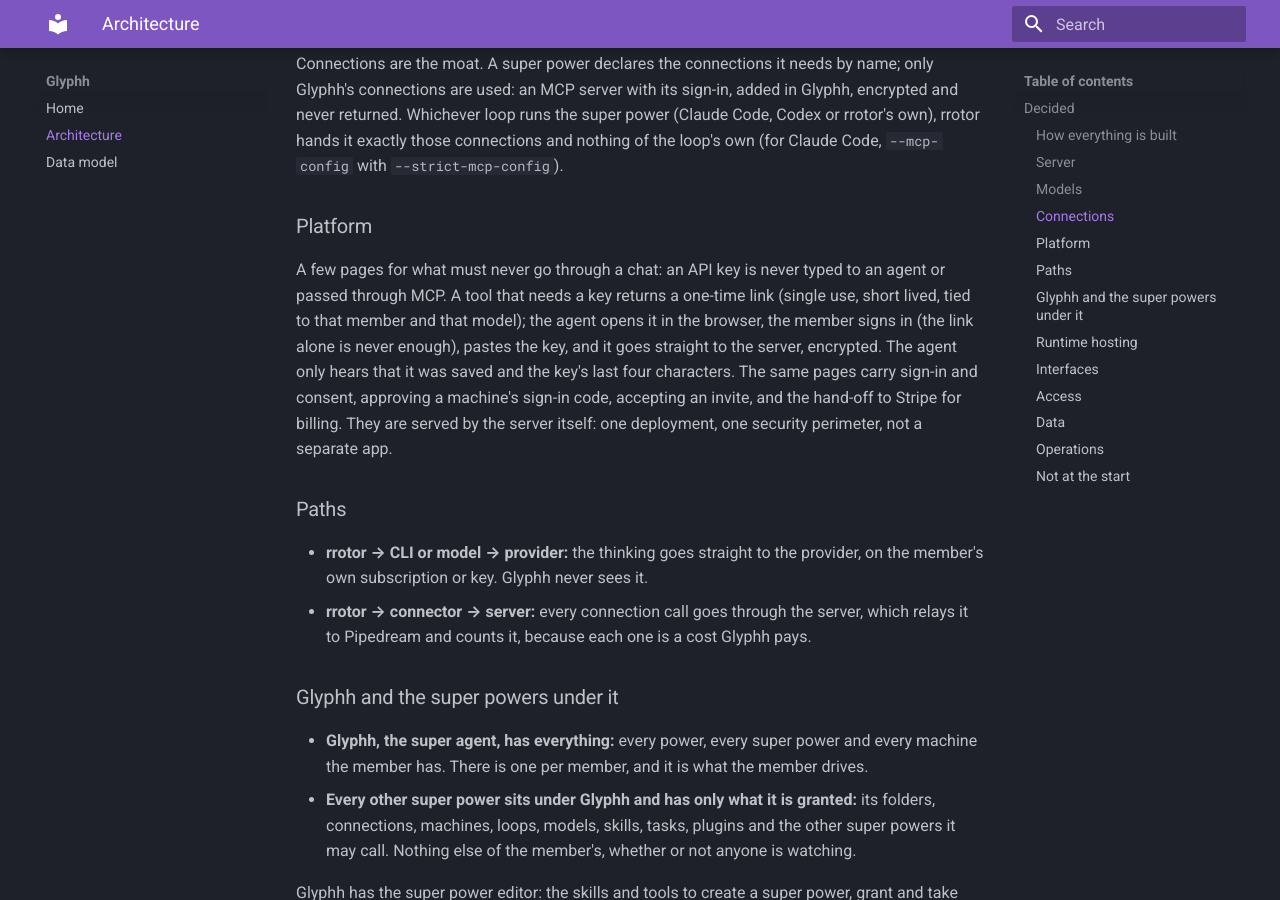
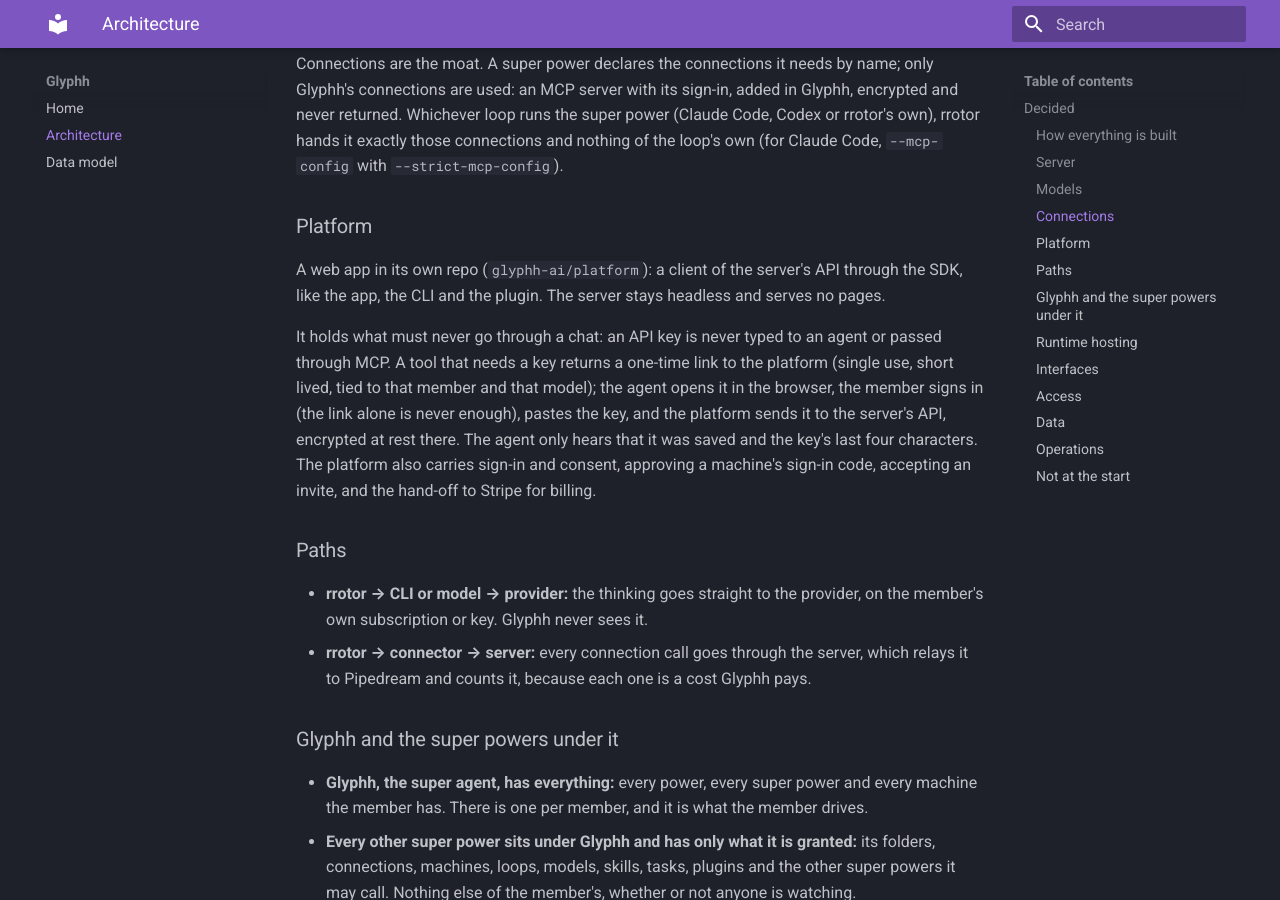
Before and after one commit to glyphh-ai/server, an MkDocs documentation site: the page built from docs/architecture.md, in a window 1280 px wide and 900 px high, scrolled down 1564 px. Built offline with MkDocs 1.6.1 and Material for MkDocs 9.7.7, drawn with Linux system fonts in a browser that asks for light colours.

Commit message:
Architecture: the platform is its own app, a client of the API; the server serves no pages
Co-Authored-By: Claude Opus 5.5 <noreply@anthropic.com>

```diff
--- a/docs/architecture.md
+++ b/docs/architecture.md
@@ -43,7 +43,9 @@ Connections are the moat. A super power declares the connections it needs by nam
 
 ### Platform
 
-A few pages for what must never go through a chat: an API key is never typed to an agent or passed through MCP. A tool that needs a key returns a one-time link (single use, short lived, tied to that member and that model); the agent opens it in the browser, the member signs in (the link alone is never enough), pastes the key, and it goes straight to the server, encrypted. The agent only hears that it was saved and the key's last four characters. The same pages carry sign-in and consent, approving a machine's sign-in code, accepting an invite, and the hand-off to Stripe for billing. They are served by the server itself: one deployment, one security perimeter, not a separate app.
+A web app in its own repo (`glyphh-ai/platform`): a client of the server's API through the SDK, like the app, the CLI and the plugin. The server stays headless and serves no pages.
+
+It holds what must never go through a chat: an API key is never typed to an agent or passed through MCP. A tool that needs a key returns a one-time link to the platform (single use, short lived, tied to that member and that model); the agent opens it in the browser, the member signs in (the link alone is never enough), pastes the key, and the platform sends it to the server's API, encrypted at rest there. The agent only hears that it was saved and the key's last four characters. The platform also carries sign-in and consent, approving a machine's sign-in code, accepting an invite, and the hand-off to Stripe for billing.
 
 ### Paths
 
```
